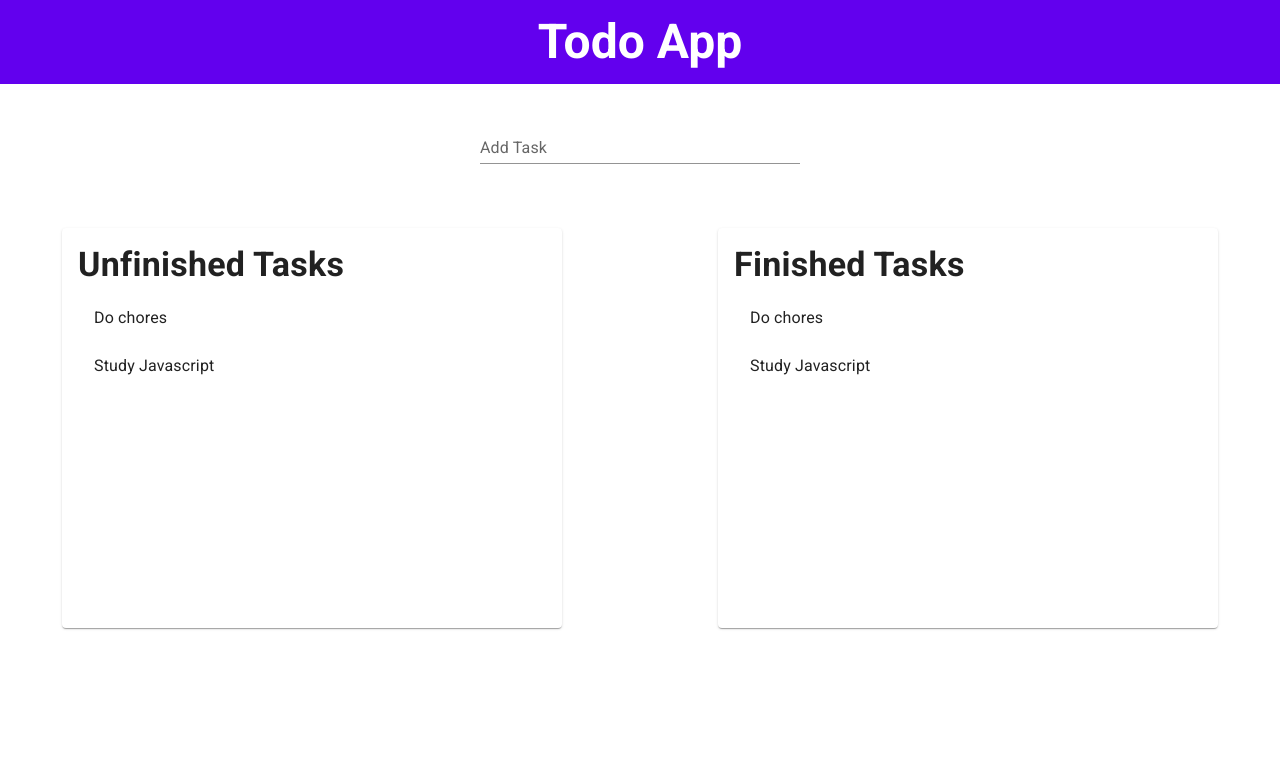
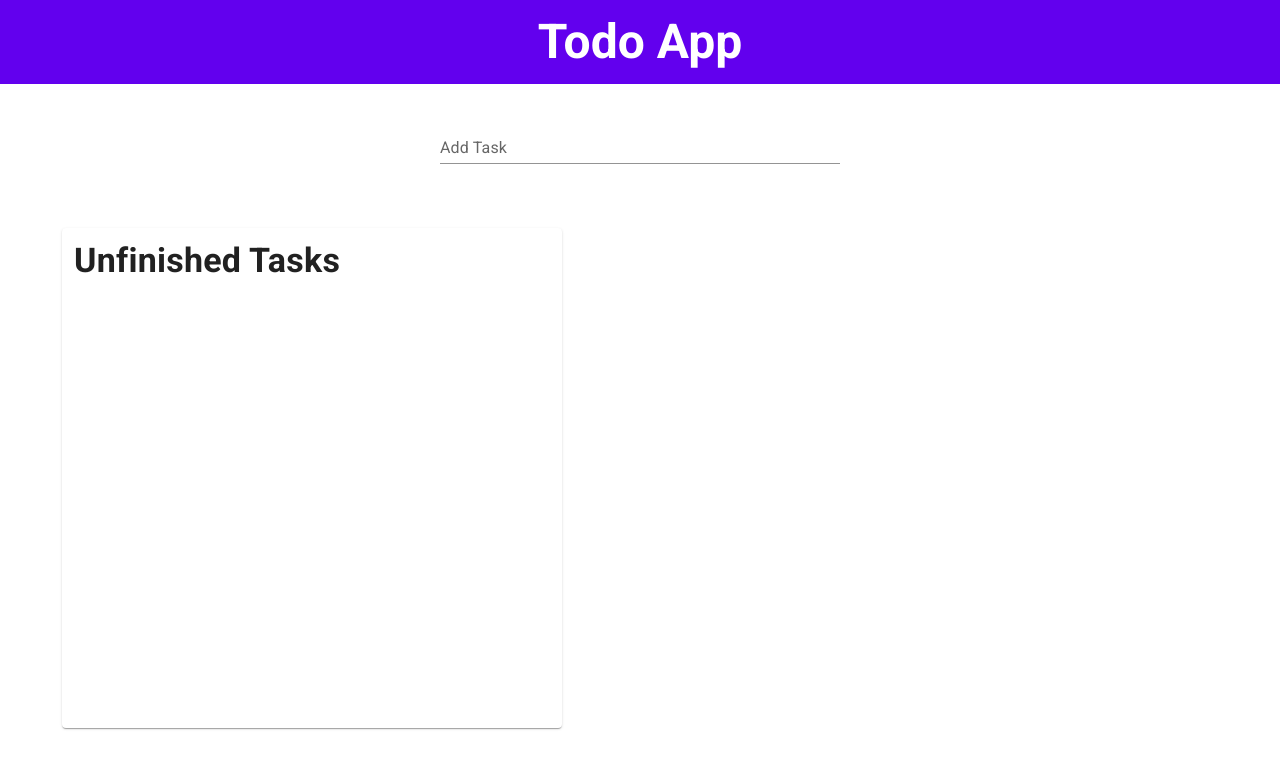
Before and after one commit to reynardmark/todo-app, a React (Vite) app: page / in a window 1280 px wide. Shown: the top 768 px of the page. Built offline with nearby package versions, Linux system fonts and the light colour scheme.

Commit message:
add more components

```diff
--- a/src/components/AddTaskField.tsx
+++ b/src/components/AddTaskField.tsx
@@ -1,23 +1,36 @@
 import { Box, TextField } from "@mui/material";
 import { ChangeEvent, SyntheticEvent } from "react";
 
-type AddTaskFieldProps = {
+interface AddTaskFieldProps {
   onChange: (e: ChangeEvent<HTMLInputElement>) => void;
   onSubmit: (e: SyntheticEvent) => void;
-};
+  isInvalid: boolean;
+}
 
 export default function AddTaskField({
   onChange,
   onSubmit,
+  isInvalid,
 }: AddTaskFieldProps) {
   return (
-    <Box component="form" my={4} noValidate onSubmit={onSubmit}>
+    <Box
+      component="form"
+      mt={4}
+      noValidate
+      onSubmit={onSubmit}
+      sx={{
+        minHeight: "80px",
+      }}
+    >
       <TextField
+        error={isInvalid ? true : false}
         id="task"
         label="Add Task"
         variant="standard"
-        sx={{ minWidth: "320px" }}
+        sx={{ minWidth: "400px" }}
         onChange={onChange}
+        size="medium"
+        helperText={isInvalid ? "No blank inputs" : ""}
       />
     </Box>
   );
--- a/src/components/TaskList.tsx
+++ b/src/components/TaskList.tsx
@@ -1,26 +1,24 @@
-import { Grid, List, ListItem, ListItemText, Typography } from "@mui/material";
-import Grid2 from "@mui/material/Unstable_Grid2/Grid2";
+import { List, ListItem, ListItemText, Typography } from "@mui/material";
+import Task from "../model/Task";
 
-type TaskListProps = {
+interface TaskListProps {
   listTitle: string;
-};
+  tasks: Task[];
+}
 
-export default function TaskList({ listTitle }: TaskListProps) {
+export default function TaskList({ listTitle, tasks }: TaskListProps) {
   return (
-    <Grid2 container p={2}>
-      <Grid item>
-        <Typography component="h2" variant="h4" sx={{ fontWeight: 700 }}>
-          {listTitle}
-        </Typography>
-        <List>
-          <ListItem>
-            <ListItemText>Do chores</ListItemText>
+    <>
+      <Typography component="h2" variant="h4" sx={{ fontWeight: 700 }}>
+        {listTitle}
+      </Typography>
+      <List sx={{ overflow: "auto", height: "90%" }}>
+        {tasks.map((task) => (
+          <ListItem key={task.id}>
+            <ListItemText>{task.name}</ListItemText>
           </ListItem>
-          <ListItem>
-            <ListItemText>Study Javascript</ListItemText>
-          </ListItem>
-        </List>
-      </Grid>
-    </Grid2>
+        ))}
+      </List>
+    </>
   );
 }
--- a/src/containers/AddTask.tsx
+++ b/src/containers/AddTask.tsx
@@ -1,14 +1,32 @@
 import { ChangeEvent, SyntheticEvent, useState } from "react";
 import AddTaskField from "../components/AddTaskField";
+import Task from "../model/Task";
 
-export default function AddTask() {
+interface AddTaskProps {
+  tasks: Task[];
+  setTasks: React.Dispatch<React.SetStateAction<Task[]>>;
+}
+
+export default function AddTask({ setTasks, tasks }: AddTaskProps) {
   const [input, setInput] = useState("");
+  const [isInvalid, setIsInvalid] = useState(false);
 
   const handleSubmit = (e: SyntheticEvent) => {
     e.preventDefault();
 
-    //do something, add task to the array.
-    //store input
+    setIsInvalid(false);
+
+    if (input === "") {
+      setIsInvalid(true);
+      return;
+    }
+
+    setTasks([
+      ...tasks,
+      { id: tasks.length + 1, name: input, completed: false },
+    ]);
+
+    setInput("");
   };
 
   const handleChange = (e: ChangeEvent<HTMLInputElement>) => {
@@ -17,7 +35,11 @@ export default function AddTask() {
 
   return (
     <>
-      <AddTaskField onSubmit={handleSubmit} onChange={handleChange} />
+      <AddTaskField
+        onSubmit={handleSubmit}
+        onChange={handleChange}
+        isInvalid={isInvalid}
+      />
     </>
   );
 }
--- a/src/containers/NotCompletedTask.tsx
+++ b/src/containers/NotCompletedTask.tsx
@@ -1,11 +1,23 @@
 import TaskList from "../components/TaskList";
+import { useEffect } from "react";
+import Task from "../model/Task";
+import { useState } from "react";
 
-export default function NotCompletedTask() {
+interface NotCompletedTaskProps {
+  tasks: Task[];
+}
+
+export default function NotCompletedTask({ tasks }: NotCompletedTaskProps) {
   //get tasks that are not completed
+  const [notCompletedTasks, setNotCompletedTasks] = useState<Task[]>([]);
+
+  useEffect(() => {
+    tasks.filter((task) => !task.completed);
+  }, [tasks]);
 
   return (
     <>
-      <TaskList listTitle="Unfinished Tasks" />
+      <TaskList listTitle="Unfinished Tasks" tasks={tasks} />
     </>
   );
 }
--- /dev/null
+++ b/src/model/Task.ts
@@ -0,0 +1,9 @@
+interface Task {
+  id: number;
+  name: string;
+  completed: boolean;
+};
+
+
+
+export default Task;
--- a/src/pages/TodoPage.tsx
+++ b/src/pages/TodoPage.tsx
@@ -3,8 +3,12 @@ import { Paper, Typography } from "@mui/material";
 import AddTask from "../containers/AddTask";
 import NotCompletedTask from "../containers/NotCompletedTask";
 import CompletedTask from "../containers/CompletedTask";
+import { useState } from "react";
+import Task from "../model/Task";
 
 export default function TodoPage() {
+  const [tasks, setTasks] = useState<Task[]>([]);
+
   return (
     <Grid2 container xs={12}>
       <Grid2
@@ -24,7 +28,7 @@ export default function TodoPage() {
         </Typography>
       </Grid2>
       <Grid2 xs={12} display="flex" justifyContent="center" alignItems="center">
-        <AddTask />
+        <AddTask setTasks={setTasks} tasks={tasks} />
       </Grid2>
 
       <Grid2
@@ -41,12 +45,15 @@ export default function TodoPage() {
           justifyContent="center"
           alignItems="center"
         >
-          <Paper elevation={1} sx={{ minWidth: "500px", height: "400px" }}>
-            <NotCompletedTask />
+          <Paper
+            elevation={1}
+            sx={{ minWidth: "500px", height: "500px", padding: "12px" }}
+          >
+            <NotCompletedTask tasks={tasks} />
           </Paper>
         </Grid2>
 
-        <Grid2
+        {/* <Grid2
           xs={12}
           md={6}
           display="flex"
@@ -56,7 +63,7 @@ export default function TodoPage() {
           <Paper elevation={1} sx={{ minWidth: "500px", height: "400px" }}>
             <CompletedTask />
           </Paper>
-        </Grid2>
+        </Grid2> */}
       </Grid2>
     </Grid2>
   );
```
